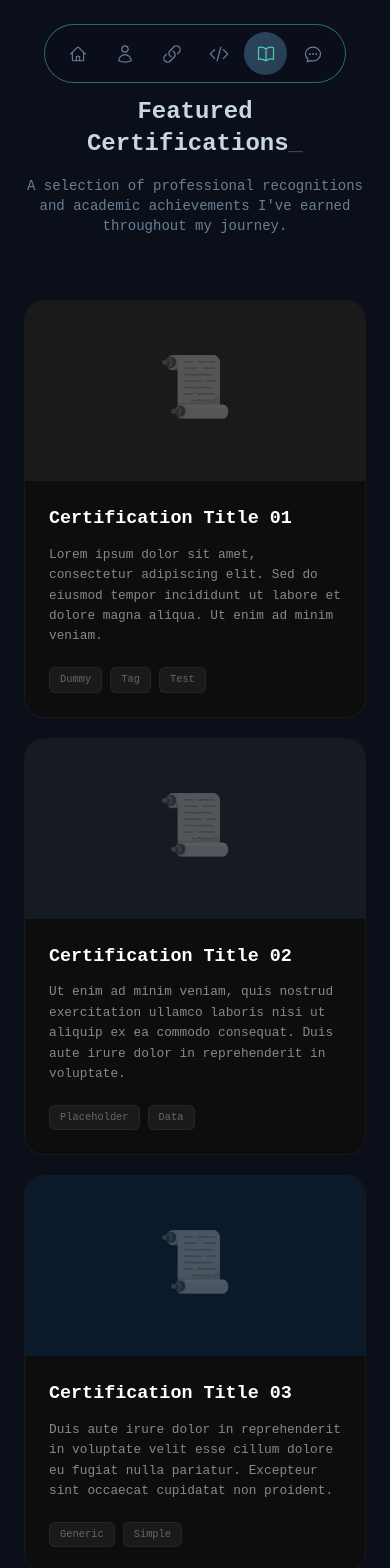
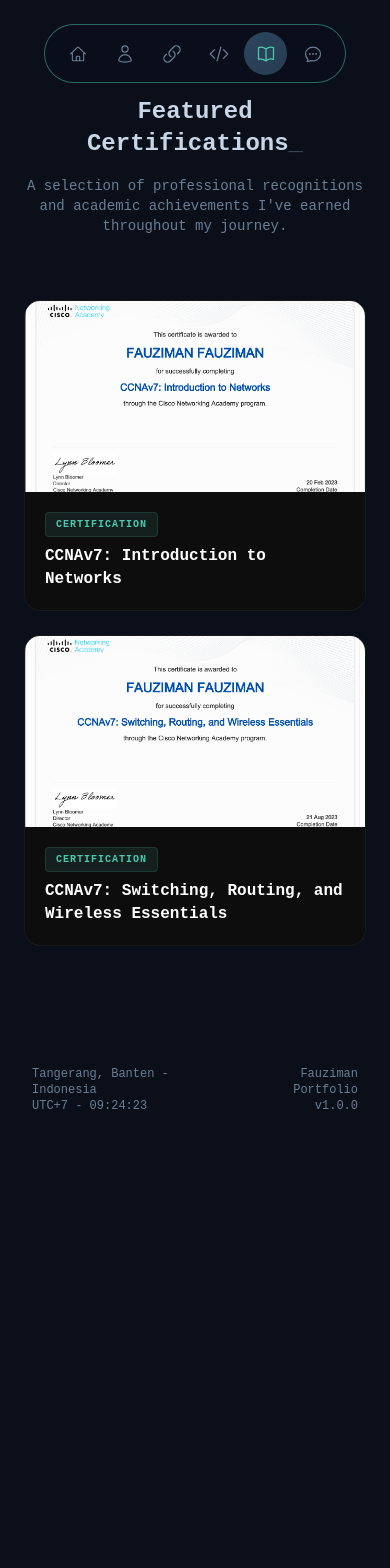
Before and after one commit to Fzzmn/personal-web, a Nuxt app: page /certifications in a window 390 px wide. Shown: the top 1568 px of the page. After the commit the page ends 1138 px from the top, so only its background shows below. Built offline with nearby package versions, Linux system fonts and the light colour scheme.

Commit message:
feat: Add CCNA certifications with a detailed modal view and update the tech stack section to use SVG icons in a grid.

```diff
--- a/app/components/CertificationSection.vue
+++ b/app/components/CertificationSection.vue
@@ -1,7 +1,7 @@
 <template>
   <section id="certifications" class="py-24 px-6 lg:px-0">
     <div class="max-w-6xl mx-auto w-full">
-      <!-- Section Header (Matches Projects style) -->
+      <!-- Section Header -->
       <div class="mb-16 text-center">
         <h1 class="text-2xl lg:text-3xl font-mono font-bold text-term-text mb-4">
           Featured Certifications<span class="text-term-muted animate-pulse">_</span>
@@ -20,122 +20,182 @@
           :initial="{ opacity: 0, y: 20 }"
           :visible-once="{ opacity: 1, y: 0, transition: { duration: 400, delay: 100 + index * 100 } }"
           class="cert-card group"
+          @click="openModal(cert)"
         >
-          <!-- Banner Image (Top) -->
+          <!-- Display Image -->
           <div class="cert-image-area" :style="{ backgroundColor: cert.bgColor || '#111' }">
             <template v-if="cert.image">
               <img :src="cert.image" :alt="cert.title" class="cert-img group-hover:scale-105" />
             </template>
             <template v-else>
-              <span class="text-6xl grayscale opacity-30 group-hover:scale-110 transition-transform duration-500">
-                {{ cert.emoji || '📜' }}
+              <span class="text-4xl grayscale opacity-30 group-hover:scale-110 transition-transform duration-500">
+                📜
               </span>
             </template>
           </div>
 
-          <!-- Content (Bottom) -->
+          <!-- Minimal Content -->
           <div class="cert-content">
-            <h3 class="cert-title">{{ cert.title }}</h3>
-            <p class="cert-desc">{{ cert.description }}</p>
+            <span class="cert-badge">CERTIFICATION</span>
+            <h3 class="cert-title-minimal">{{ cert.title }}</h3>
+          </div>
+        </div>
+      </div>
+    </div>
 
-            <!-- Tech/Tag Pills (Bottom) -->
-            <div class="cert-tags">
-              <span v-for="tag in cert.tags" :key="tag" class="tag-pill">
-                {{ tag }}
-              </span>
+    <!-- Modal Dialog -->
+    <Transition name="modal">
+      <div v-if="isModalOpen" class="modal-overlay" @click.self="closeModal">
+        <div class="modal-container">
+          <!-- Close Button -->
+          <button class="modal-close" @click="closeModal">
+            <svg xmlns="http://www.w3.org/2000/svg" class="w-6 h-6" fill="none" viewBox="0 0 24 24" stroke="currentColor">
+              <path stroke-linecap="round" stroke-linejoin="round" stroke-width="2" d="M6 18L18 6M6 6l12 12" />
+            </svg>
+          </button>
+
+          <!-- Modal Body -->
+          <div class="modal-content-scroll">
+            <!-- Top Section: Image -->
+            <div class="modal-image-area" :style="{ backgroundColor: selectedCert?.bgColor || '#111' }">
+              <img v-if="selectedCert?.image" :src="selectedCert.image" :alt="selectedCert.title" class="modal-img" />
+              <span v-else class="text-8xl opacity-20">📜</span>
+            </div>
+
+            <!-- Content Details -->
+            <div class="modal-info">
+              <span class="cert-badge mb-3">CERTIFICATION</span>
+              <h2 class="modal-title">{{ selectedCert?.title }}</h2>
+
+              <div class="modal-section mt-8">
+                <h4 class="modal-section-label">DESCRIPTION</h4>
+                <p class="modal-description">{{ selectedCert?.description }}</p>
+              </div>
+
+              <div class="modal-section mt-8">
+                <h4 class="modal-section-label">CREDENTIAL</h4>
+                <a
+                  v-if="selectedCert?.credentialUrl"
+                  :href="selectedCert.credentialUrl"
+                  target="_blank"
+                  class="credential-btn group"
+                >
+                  <span>View Credential</span>
+                  <svg xmlns="http://www.w3.org/2000/svg" class="w-4 h-4 transition-transform group-hover:translate-x-1" fill="none" viewBox="0 0 24 24" stroke="currentColor">
+                    <path stroke-linecap="round" stroke-linejoin="round" stroke-width="2" d="M14 5l7 7m0 0l-7 7m7-7H3" />
+                  </svg>
+                </a>
+                <p v-else class="text-term-muted font-mono text-xs italic">Credential link not available.</p>
+              </div>
             </div>
           </div>
         </div>
       </div>
-    </div>
+    </Transition>
   </section>
 </template>
 
 <script setup lang="ts">
+import { ref, onMounted, onUnmounted } from 'vue'
+
 interface Certification {
   title: string
+  issuer: string
+  date: string
   description: string
   tags: string[]
   image?: string
-  emoji?: string
+  credentialUrl?: string
   bgColor?: string
 }
 
 const certifications: Certification[] = [
   {
-    title: 'Certification Title 01',
-    description: 'Lorem ipsum dolor sit amet, consectetur adipiscing elit. Sed do eiusmod tempor incididunt ut labore et dolore magna aliqua. Ut enim ad minim veniam.',
-    tags: ['Dummy', 'Tag', 'Test'],
-    emoji: '📜',
+    title: 'CCNAv7: Introduction to Networks',
+    issuer: 'Cisco Networking Academy',
+    date: 'February 2023',
+    description: 'Completed foundational networking training covering network fundamentals, IPv4/IPv6 addressing, Ethernet, network protocols, and basic router and switch configuration.',
+    tags: ['Networking', 'TCP/IP', 'Cisco', 'Network Fundamentals'],
+    image: '/images/CCNA-_Introduction_to_Networks_certificate.png',
+    credentialUrl: 'https://www.credly.com/org/cisco/badge/ccnav7-introduction-to-networks', // Placeholder if real not known
     bgColor: '#1a1a1a'
   },
   {
-    title: 'Certification Title 02',
-    description: 'Ut enim ad minim veniam, quis nostrud exercitation ullamco laboris nisi ut aliquip ex ea commodo consequat. Duis aute irure dolor in reprehenderit in voluptate.',
-    tags: ['Placeholder', 'Data'],
-    emoji: '📜',
+    title: 'CCNAv7: Switching, Routing, and Wireless Essentials',
+    issuer: 'Cisco Networking Academy',
+    date: 'August 2023',
+    description: 'Learned switching concepts, VLAN configuration, inter-VLAN routing, wireless LAN fundamentals, and network troubleshooting.',
+    tags: ['VLAN', 'Routing', 'Wireless', 'Cisco Networking'],
+    image: '/images/CCNA-_Switching-_Routing-_and_Wireless_Essentials_certificate.png',
+    credentialUrl: 'https://www.credly.com/org/cisco/badge/ccnav7-switching-routing-and-wireless-essentials', // Placeholder
     bgColor: '#161B22'
-  },
-  {
-    title: 'Certification Title 03',
-    description: 'Duis aute irure dolor in reprehenderit in voluptate velit esse cillum dolore eu fugiat nulla pariatur. Excepteur sint occaecat cupidatat non proident.',
-    tags: ['Generic', 'Simple'],
-    emoji: '📜',
-    bgColor: '#0a1a2a'
-  },
-  {
-    title: 'Certification Title 04',
-    description: 'Sed ut perspiciatis unde omnis iste natus error sit voluptatem accusantium doloremque laudantium, totam rem aperiam, eaque ipsa quae ab illo.',
-    tags: ['Example', 'UX'],
-    emoji: '📜',
-    bgColor: '#111'
-  },
-  {
-    title: 'Certification Title 05',
-    description: 'Nemo enim ipsam voluptatem quia voluptas sit aspernatur aut odit aut fugit, sed quia consequuntur magni dolores eos qui ratione voluptatem.',
-    tags: ['Sample', 'UI'],
-    emoji: '📜',
-    bgColor: '#0f0f0f'
-  },
-  {
-    title: 'Certification Title 06',
-    description: 'Neque porro quisquam est, qui dolorem ipsum quia dolor sit amet, consectetur, adipisci velit, sed quia non numquam eius modi tempora incidunt.',
-    tags: ['Testing', 'Dev'],
-    emoji: '📜',
-    bgColor: '#1a1a2e'
   }
 ]
+
+const isModalOpen = ref(false)
+const selectedCert = ref<Certification | null>(null)
+
+const openModal = (cert: Certification) => {
+  selectedCert.value = cert
+  isModalOpen.value = true
+  document.body.style.overflow = 'hidden'
+}
+
+const closeModal = () => {
+  isModalOpen.value = false
+  setTimeout(() => {
+    selectedCert.value = null
+  }, 300)
+  document.body.style.overflow = 'auto'
+}
+
+// Handle ESC key
+const handleKeydown = (e: KeyboardEvent) => {
+  if (e.key === 'Escape' && isModalOpen.value) {
+    closeModal()
+  }
+}
+
+onMounted(() => {
+  window.addEventListener('keydown', handleKeydown)
+})
+
+onUnmounted(() => {
+  window.removeEventListener('keydown', handleKeydown)
+})
 </script>
 
 <style scoped>
-/* ── Grid System (Matches Projects) ── */
+/* ── Grid System ── */
 .cert-grid {
   display: grid;
-  grid-template-columns: repeat(3, 1fr);
-  gap: 20px;
+  grid-template-columns: repeat(auto-fill, minmax(300px, 1fr));
+  gap: 24px;
 }
 
-/* ── Card Base ── */
+/* ── Minimal Card Base ── */
 .cert-card {
   display: flex;
   flex-direction: column;
-  background-color: #0d0d0d; /* Pitch dark like reference */
-  border-radius: 20px;
+  background-color: #0d0d0d;
+  border-radius: 16px;
   border: 1px solid rgba(255, 255, 255, 0.05);
   overflow: hidden;
-  transition: all 0.3s ease;
+  transition: all 0.4s cubic-bezier(0.4, 0, 0.2, 1);
+  cursor: pointer;
   height: 100%;
 }
 
 .cert-card:hover {
-  transform: translateY(-5px);
-  border-color: rgba(77, 201, 176, 0.3);
+  transform: translateY(-8px);
+  border-color: rgba(77, 201, 176, 0.4);
+  box-shadow: 0 10px 30px -10px rgba(0, 0, 0, 0.5), 0 0 20px -5px rgba(77, 201, 176, 0.1);
   background-color: #111;
 }
 
-/* ── Image/Banner Part ── */
+/* ── Image Area ── */
 .cert-image-area {
-  height: 180px;
+  aspect-ratio: 16 / 9;
   display: flex;
   align-items: center;
   justify-content: center;
@@ -147,56 +207,178 @@
   width: 100%;
   height: 100%;
   object-fit: cover;
-  transition: transform 0.6s ease;
+  transition: transform 0.8s cubic-bezier(0.4, 0, 0.2, 1);
 }
 
-/* ── Content Part ── */
+/* ── Content ── */
 .cert-content {
-  padding: 24px;
+  padding: 20px;
   display: flex;
   flex-direction: column;
-  flex: 1;
+  gap: 8px;
 }
 
-.cert-title {
+.cert-badge {
+  font-family: 'JetBrains Mono', monospace;
+  font-size: 10px;
+  font-weight: 700;
+  letter-spacing: 0.1em;
+  color: #4dc9b0;
+  background: rgba(77, 201, 176, 0.1);
+  padding: 4px 10px;
+  border-radius: 4px;
+  width: fit-content;
+  border: 1px solid rgba(77, 201, 176, 0.15);
+}
+
+.cert-title-minimal {
   font-family: 'JetBrains Mono', monospace;
   font-weight: 700;
-  font-size: 1.15rem;
+  font-size: 1rem;
   color: white;
+  line-height: 1.4;
+}
+
+/* ── Modal Overlay ── */
+.modal-overlay {
+  position: fixed;
+  inset: 0;
+  background: rgba(0, 0, 0, 0.85);
+  backdrop-filter: blur(8px);
+  z-index: 9999;
+  display: flex;
+  align-items: center;
+  justify-content: center;
+  padding: 20px;
+}
+
+.modal-container {
+  background: #0d0d0d;
+  width: 100%;
+  max-width: 700px;
+  max-height: 90vh;
+  border-radius: 24px;
+  border: 1px solid rgba(255, 255, 255, 0.1);
+  box-shadow: 0 25px 50px -12px rgba(0, 0, 0, 0.7);
+  position: relative;
+  overflow: hidden;
+  display: flex;
+  flex-direction: column;
+}
+
+.modal-close {
+  position: absolute;
+  top: 20px;
+  right: 20px;
+  z-index: 10;
+  background: rgba(255, 255, 255, 0.05);
+  border: 1px solid rgba(255, 255, 255, 0.1);
+  color: white;
+  border-radius: 50%;
+  width: 40px;
+  height: 40px;
+  display: flex;
+  align-items: center;
+  justify-content: center;
+  transition: all 0.3s ease;
+}
+
+.modal-close:hover {
+  background: rgba(255, 255, 255, 0.15);
+  transform: rotate(90deg);
+}
+
+.modal-content-scroll {
+  overflow-y: auto;
+  flex: 1;
+  padding-bottom: 40px;
+}
+
+.modal-image-area {
+  width: 100%;
+  aspect-ratio: 16 / 9;
+  display: flex;
+  align-items: center;
+  justify-content: center;
+  background: #111;
+  border-bottom: 1px solid rgba(255, 255, 255, 0.05);
+}
+
+.modal-img {
+  width: 100%;
+  height: 100%;
+  object-fit: contain;
+  padding: 40px;
+}
+
+.modal-info {
+  padding: 40px;
+}
+
+.modal-title {
+  font-family: 'JetBrains Mono', monospace;
+  font-size: 1.75rem;
+  font-weight: 800;
+  color: white;
+  line-height: 1.2;
+}
+
+.modal-section-label {
+  font-family: 'JetBrains Mono', monospace;
+  font-size: 12px;
+  font-weight: bold;
+  color: #555;
+  letter-spacing: 0.2em;
   margin-bottom: 12px;
 }
 
-.cert-desc {
+.modal-description {
   font-family: 'JetBrains Mono', monospace;
-  font-size: 0.8rem;
-  color: #888;
-  line-height: 1.6;
-  margin-bottom: 20px;
-  flex: 1;
+  font-size: 14px;
+  color: #aaa;
+  line-height: 1.7;
 }
 
-/* ── Tags Pills ── */
-.cert-tags {
-  display: flex;
-  flex-wrap: wrap;
-  gap: 8px;
-  margin-top: auto;
+.credential-btn {
+  display: inline-flex;
+  align-items: center;
+  gap: 12px;
+  background: white;
+  color: black;
+  font-family: 'JetBrains Mono', monospace;
+  font-weight: 700;
+  font-size: 14px;
+  padding: 12px 24px;
+  border-radius: 12px;
+  transition: all 0.3s cubic-bezier(0.4, 0, 0.2, 1);
 }
 
-.tag-pill {
-  font-family: 'JetBrains Mono', monospace;
-  font-size: 0.65rem;
-  padding: 4px 10px;
-  background: #1a1a1a;
-  color: #666;
-  border: 1px solid rgba(255, 255, 255, 0.05);
-  border-radius: 6px;
-  transition: all 0.3s ease;
+.credential-btn:hover {
+  transform: translateY(-2px);
+  box-shadow: 0 5px 15px rgba(255, 255, 255, 0.2);
+  background: #eee;
 }
 
-.cert-card:hover .tag-pill {
-  color: #999;
-  border-color: rgba(255, 255, 255, 0.1);
+/* ── Transitions ── */
+.modal-enter-active, .modal-leave-active {
+  transition: opacity 0.3s ease;
+}
+
+.modal-enter-from, .modal-leave-to {
+  opacity: 0;
+}
+
+.modal-enter-active .modal-container {
+  animation: modal-in 0.4s cubic-bezier(0.34, 1.56, 0.64, 1);
+}
+
+.modal-leave-active .modal-container {
+  animation: modal-in 0.3s cubic-bezier(0.34, 1.56, 0.64, 1) reverse;
+}
+
+@keyframes modal-in {
+  0% { transform: scale(0.9) translateY(20px); opacity: 0; }
+  100% { transform: scale(1) translateY(0); opacity: 1; }
 }
 
 /* ── Responsive ── */
@@ -210,6 +392,22 @@
   .cert-grid {
     grid-template-columns: 1fr;
   }
+
+  .modal-container {
+    max-height: 95vh;
+  }
+
+  .modal-title {
+    font-size: 1.25rem;
+  }
+
+  .modal-info {
+    padding: 24px;
+  }
+
+  .modal-img {
+    padding: 20px;
+  }
 }
 
 .animate-pulse {
```
Also changed, not shown: app/components/AboutSection.vue (+28 -20 lines), public/images/CCNA-_Introduction_to_Networks_certificate.png (added), public/images/CCNA-_Switching-_Routing-_and_Wireless_Essentials_certificate.png (added).
